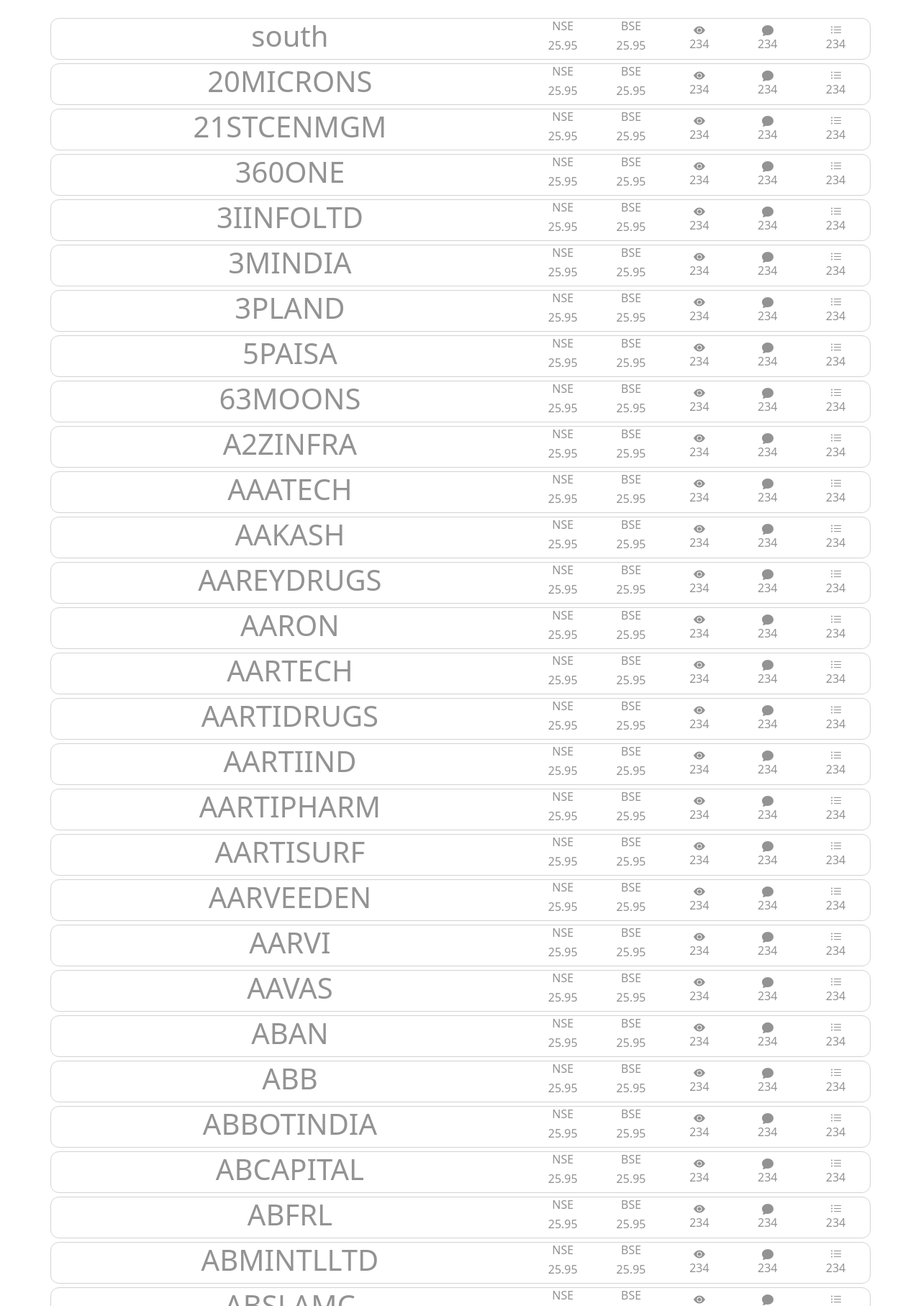
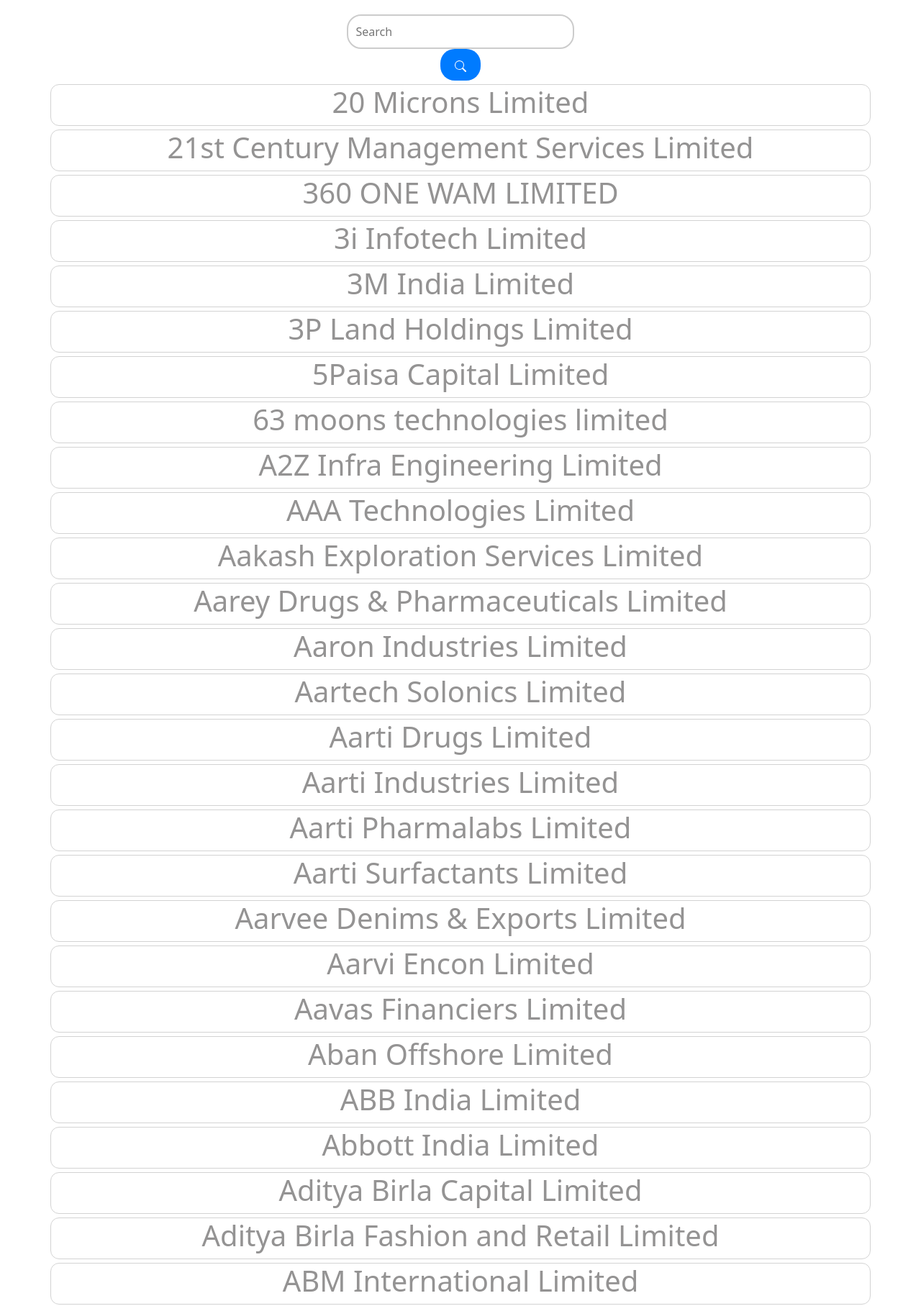
Before and after one commit to HarshaReddyV/Rallys, a Django app: page / in a window 1280 px wide. Shown: the part 100-1915 px from the top of the page at 72% size. Run offline with Django 4.2, Linux system fonts and the light colour scheme; data comes from the database, SQL or seed files in the repository.

Commit message:
Implemented search and front end change

```diff
--- a/home/models.py
+++ b/home/models.py
@@ -15,8 +15,8 @@ class Tickers(models.Model):
     id = models.AutoField(primary_key=True)
     title = models.CharField(max_length=100, blank=False)
     description = models.TextField(max_length=500, blank=False, default='This is a Product..!')
-    bse_code = models.CharField(max_length=20)
-    nse_code = models.CharField(max_length=20)
+    bseCode = models.CharField(max_length=20)
+    nseCode = models.CharField(max_length=20)
 
     def __str__(self):
         return (self.title)
--- a/home/templates/home/index.html
+++ b/home/templates/home/index.html
@@ -3,6 +3,42 @@
 
 {% block styles%}
   <style>
+            .search-bar {
+            max-width: 400px;
+            margin: 0 auto;
+            text-align: center;
+        }
+
+        .search-input {
+            width: 100%;
+            padding: 10px;
+            border: 2px solid #ccc;
+            border-radius: 20px; /* Rounded corners */
+            font-size: 16px;
+            outline: none;
+        }
+
+        .search-button {
+            background-color: #007bff;
+            color: #fff;
+            border: none;
+            border-radius: 20px; /* Rounded corners */
+            padding: 10px 20px;
+            cursor: pointer;
+            transition: background-color 0.3s;
+        }
+
+        .search-button:hover {
+            background-color: #0056b3;
+        }
+
+        /* Style for the SVG icon */
+        .search-icon {
+            fill: #fff; /* Icon color */
+            width: 20px;
+            height: 20px;
+            margin-right: 10px; /* Spacing between icon and input */
+        }
     #top
     {
         border: solid 0.25px lightgray;
@@ -35,40 +71,36 @@
 {% endblock %}
 
 {% block content%}
+  {% if results %}
+    {% for result in results %}
+      <div><h4>{{result}}</h4></div>
+    {% endfor %}
+  {% endif %}
+
+
+
+  <div style="display: flex; justify-content: center;">
+    <form action="{% url 'search' %}" method="post">
+      {% csrf_token %}
+      <div class="container ">
+        <div class="search-bar" style="display: inline-block;">
+          <input type="text" class="search-input" name="search_term" placeholder="Search">
+          <button type="submit" class="search-button">
+            <svg xmlns="http://www.w3.org/2000/svg" width="16" height="16" fill="currentColor" class="bi bi-search" viewBox="0 0 16 16">
+              <path d="M11.742 10.344a6.5 6.5 0 1 0-1.397 1.398h-.001c.03.04.062.078.098.115l3.85 3.85a1 1 0 0 0 1.415-1.414l-3.85-3.85a1.007 1.007 0 0 0-.115-.1zM12 6.5a5.5 5.5 0 1 1-11 0 5.5 5.5 0 0 1 11 0z"/>
+            </svg>
+          </button>
+        </div>
+      </div>
+    </form>
+  </div>
 
   {% for item in tickers %}
   <a id="link" href="{% url 'details' item.id %} ">
     <div id="top" class="container-lg text-center">
       <div class="row align-items-center">
-        <div class="col-9 col-md-7">
+        <div class="col">
          <h1 id="title"> {{ item.title }} </h1>
-        </div>
-        <div class="col-6 col-md-1">
-          <h6>NSE</h6>
-          <h6>25.95</h6>
-        </div>
-        <div class="col-6 col-md-1">
-          <h6>BSE</h6>
-          <h6>25.95</h6>
-        </div>
-        <div class="col-4 col-md-1">
-          <svg xmlns="http://www.w3.org/2000/svg" width="16" height="16" fill="currentColor" class="bi bi-eye-fill" viewBox="0 0 16 16">
-              <path d="M10.5 8a2.5 2.5 0 1 1-5 0 2.5 2.5 0 0 1 5 0z"/>
-              <path d="M0 8s3-5.5 8-5.5S16 8 16 8s-3 5.5-8 5.5S0 8 0 8zm8 3.5a3.5 3.5 0 1 0 0-7 3.5 3.5 0 0 0 0 7z"/>
-          </svg>
-          <h6>234</h6>
-        </div>
-        <div class="col-4 col-md-1">
-          <svg xmlns="http://www.w3.org/2000/svg" width="16" height="16" fill="currentColor" class="bi bi-chat-fill" viewBox="0 0 16 16">
-              <path d="M8 15c4.418 0 8-3.134 8-7s-3.582-7-8-7-8 3.134-8 7c0 1.76.743 3.37 1.97 4.6-.097 1.016-.417 2.13-.771 2.966-.079.186.074.394.273.362 2.256-.37 3.597-.938 4.18-1.234A9.06 9.06 0 0 0 8 15z"/>
-          </svg>
-          <h6>234</h6>
-        </div>
-        <div class="col-4 col-md-1">
-          <svg xmlns="http://www.w3.org/2000/svg" width="16" height="16" fill="currentColor" class="bi bi-list-ul" viewBox="0 0 16 16">
-              <path fill-rule="evenodd" d="M5 11.5a.5.5 0 0 1 .5-.5h9a.5.5 0 0 1 0 1h-9a.5.5 0 0 1-.5-.5zm0-4a.5.5 0 0 1 .5-.5h9a.5.5 0 0 1 0 1h-9a.5.5 0 0 1-.5-.5zm0-4a.5.5 0 0 1 .5-.5h9a.5.5 0 0 1 0 1h-9a.5.5 0 0 1-.5-.5zm-3 1a1 1 0 1 0 0-2 1 1 0 0 0 0 2zm0 4a1 1 0 1 0 0-2 1 1 0 0 0 0 2zm0 4a1 1 0 1 0 0-2 1 1 0 0 0 0 2z"/>
-          </svg>
-          <h6>234</h6>
         </div>
       </div>
     </div>
--- a/home/templates/home/layout.html
+++ b/home/templates/home/layout.html
@@ -17,7 +17,6 @@
 
     {% block scripts %}
     {% endblock %}
-
     <link href="https://cdn.jsdelivr.net/npm/bootstrap@5.3.1/dist/css/bootstrap.min.css" rel="stylesheet" integrity="sha384-4bw+/aepP/YC94hEpVNVgiZdgIC5+VKNBQNGCHeKRQN+PtmoHDEXuppvnDJzQIu9" crossorigin="anonymous">
   </head>
   <body>
@@ -57,6 +56,12 @@
                   <a class="nav-link"  href="{% url 'profile' %}">Profile</a>
                 </li>
                 <li class="nav-item">
+                  <a class="nav-link"  href="{% url 'under' %}">Watchlist</a>
+                </li>
+                <li class="nav-item">
+                  <a class="nav-link"  href="{% url 'under' %}">Notifications</a>
+                </li>
+                <li class="nav-item">
                   <a class="nav-link" href="{% url 'signout' %}">Log out</a>
                 </li>
                 {% endif %}
--- a/home/templates/home/under.html
+++ b/home/templates/home/under.html
@@ -2,8 +2,6 @@
 {% load static %}
 
 {% block content%}
-
-
 
       <div class="container px-5 my-5">
         <div class="row justify-content-center">
@@ -17,8 +15,4 @@
         </div>
       </div>
 
-
-
-
-
 {% endblock %}
--- a/home/urls.py
+++ b/home/urls.py
@@ -10,5 +10,7 @@ urlpatterns = [
     path('signout', views.signout, name='signout'),
     path('share/<int:id>', views.details, name ='details'),
     path('register', views.register, name='register'),
-    path('data', views.data, name='data')
+    path('search', views.search, name='search'),
+    path('data', views.data, name='data'),
+
 ]
--- a/home/views.py
+++ b/home/views.py
@@ -17,9 +17,6 @@ def index(request):
 
 def under(request):
     return render(request, 'home/under.html')
-
-
-
 
 def signup(request):
     if request.method == "POST":
@@ -98,7 +95,7 @@ def signin(request):
         # Check if authentication successful
         if user is not None:
             login(request, user)
-            return render(request, 'home/index.html')
+            return redirect('home')
         return render(request, 'home/signup.html', {"message": 'User not found, Try signing up'})
     elif request.method == 'GET':
         return render(request, "home/signin.html")
@@ -106,7 +103,6 @@ def signin(request):
 def signout(request):
     logout(request)
     return render(request, 'home/index.html')
-
 
 def profile(request):
     return render(request, 'home/profile.html')
@@ -116,7 +112,6 @@ def details(request, id):
     return render(request, 'home/details.html', {
         'item': item
     })
-
 
 def register(request):
     if request.method == "POST":
@@ -144,18 +139,38 @@ def register(request):
     else:
         return render(request, "home/signup.html")
 
-
 def data(request):
+    Tickers.objects.all().delete()
     csv_file_path = os.path.abspath('home/nse.csv')
     with open(csv_file_path, 'r',newline='') as file:
         stocks = csv.DictReader(file)
 
         for stock in stocks:
             ticker = Tickers(
-                title = stock['SYMBOL'],
-                description = stock['NAME OF COMPANY']
+                title = stock['NAME OF COMPANY'],
+                nseCode = stock['SYMBOL']
             )
             ticker.save()
 
 
+
     return HttpResponse('bhenchod..11')
+
+def search(request):
+    if request.method == 'POST':
+        text = request.POST['search_term'].strip()
+        results = list(Tickers.objects.filter(title__icontains = text))
+        # results = []
+        # for item in items:
+        #     item = item.lower()
+        #     if text in item:
+        #         results.append(item)
+
+        return render(request, 'home/search.html',
+        {
+            'results': results
+        })
+        return HttpResponse(text)
+
+
+    return HttpResponse('search is here')
```
Also changed, not shown: home/templates/home/search.html (added, +52 -0 lines), db.sqlite3, home/migrations/0004_rename_bse_code_tickers_bsecode_and_more.py (added).
